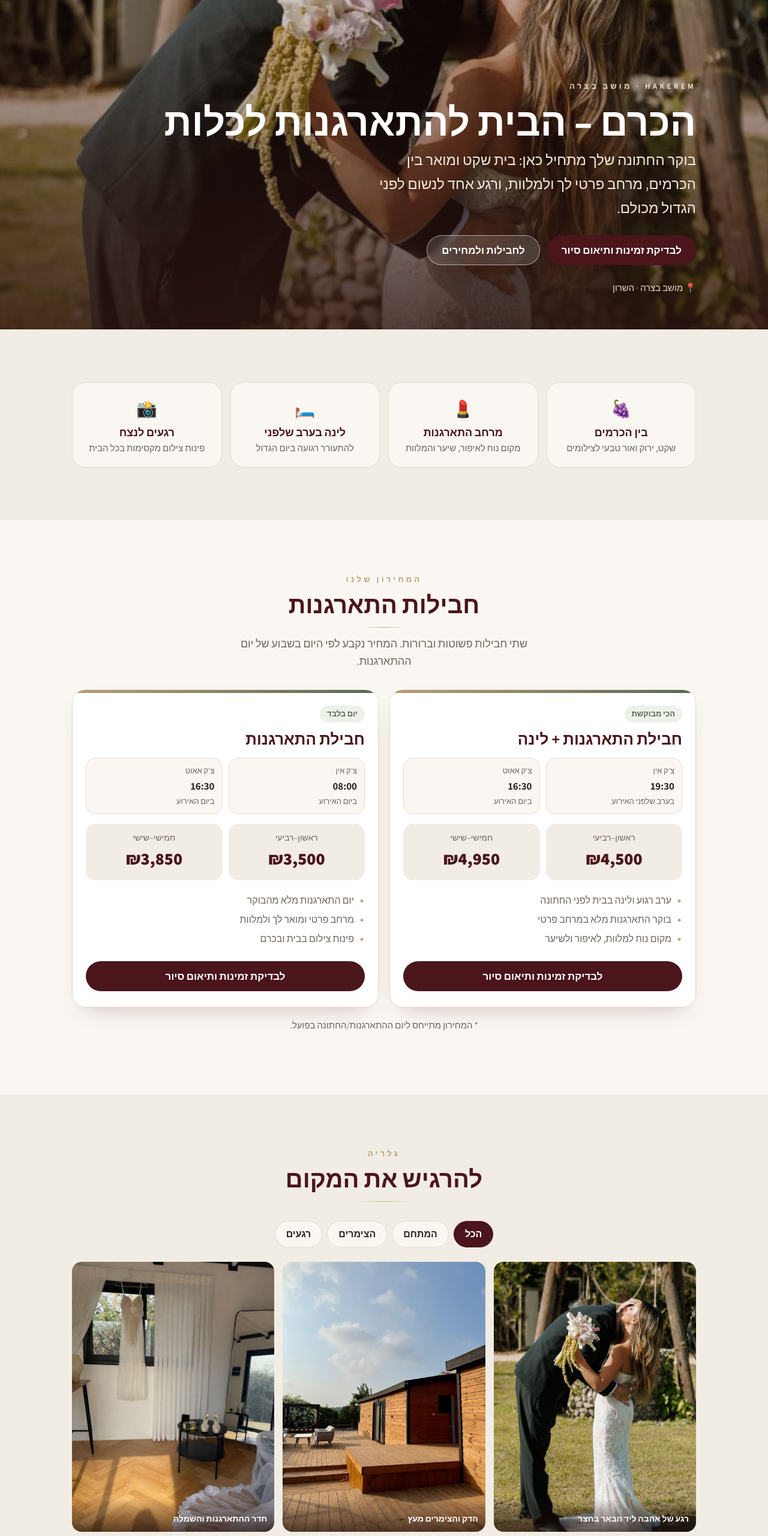
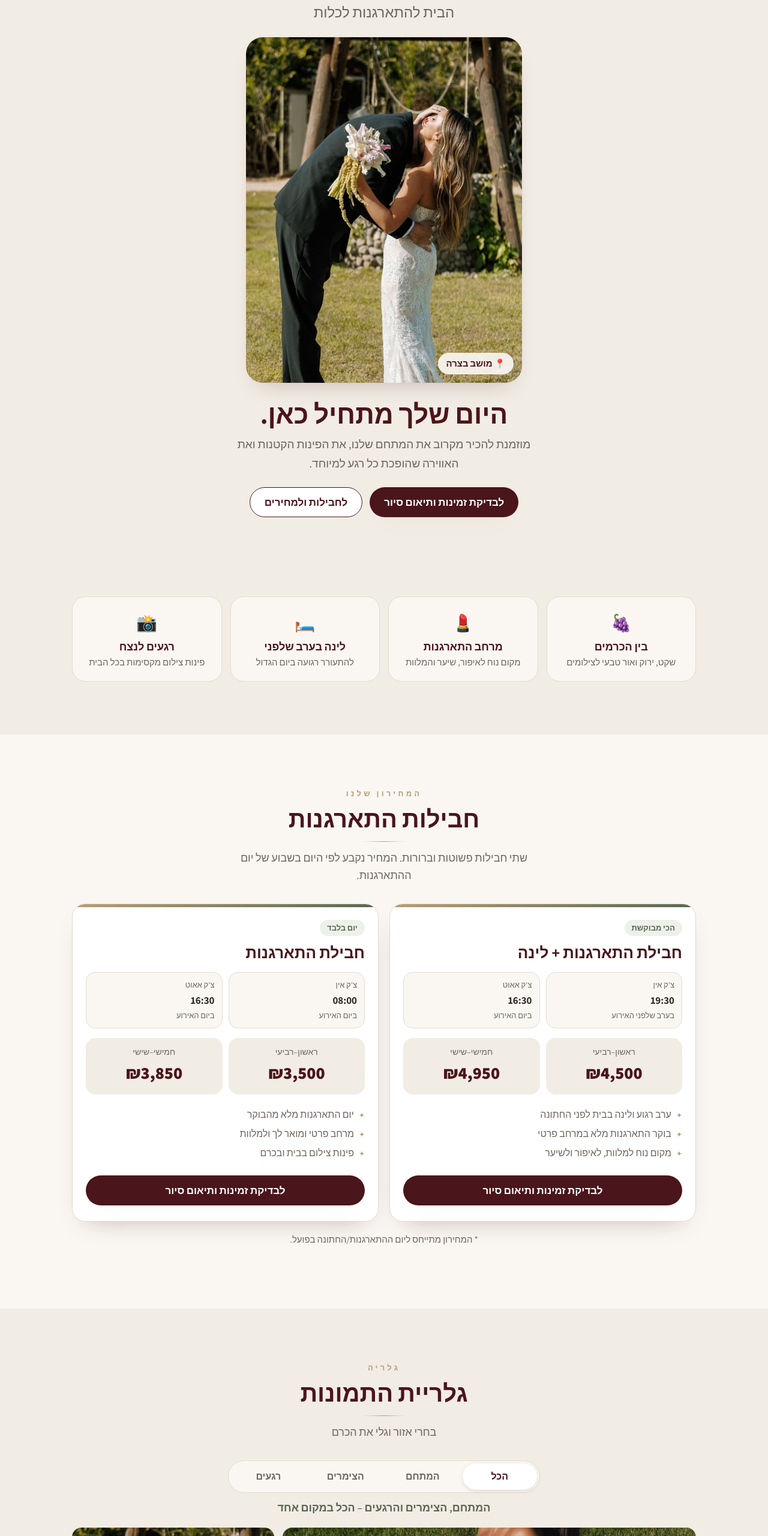
Before and after one commit to shmonnn-droid/-, a plain HTML site: page landing.html in a window 1280 px wide. Shown: the part 220-2780 px from the top of the page at 60% size. Drawn offline with Linux system fonts and the light colour scheme.

Commit message:
Landing page: follow the owner's design reference
Framed hero card (HAKEREM / הכרם / הבית להתארגנות לכלות, "היום שלך מתחיל כאן."),
segmented gallery tabs with a line per category and a large first photo, and the
closing "נשמח לארח אותך 🤍". Fixes a sideways scroll on mobile caused by the
hidden package radio buttons.

Co-Authored-By: Claude Opus 5.5 <noreply@anthropic.com>
Claude-Session: https://claude.ai/code/session_01HY83MGHxgqB8sRnRa9AnUe

```diff
--- a/landing.html
+++ b/landing.html
@@ -73,16 +73,17 @@
     nav.links a:hover { color: var(--wine); }
     .top-cta { min-height: 40px; padding: 0 16px; font-size: 15px; }
 
-    /* Hero */
-    .hero { position: relative; min-height: 88vh; display: flex; align-items: flex-end; color: #fff; overflow: hidden; padding: 0; }
-    .hero img.bg { position: absolute; inset: 0; width: 100%; height: 100%; object-fit: cover; object-position: center 35%; }
-    .hero::after { content: ''; position: absolute; inset: 0; background: linear-gradient(180deg, rgba(46, 20, 16, .15) 0%, rgba(46, 20, 16, .35) 45%, rgba(46, 20, 16, .82) 100%); }
-    .hero .wrap { position: relative; z-index: 1; padding-top: 120px; padding-bottom: 56px; }
-    .hero .eyebrow { color: #e9dcc5; }
-    .hero h1 { color: #fff; font-size: clamp(38px, 10vw, 64px); margin: 10px 0 6px; font-weight: 800; }
-    .hero .sub { font-size: clamp(19px, 4.6vw, 24px); color: #f4ece0; max-width: 560px; margin: 0 0 26px; }
-    .hero .actions { display: flex; flex-wrap: wrap; gap: 12px; }
-    .hero .place { margin-top: 26px; font-size: 15px; color: #e9dcc5; display: flex; align-items: center; gap: 8px; }
+    /* Hero: a soft framed card, like the design reference */
+    .hero { background: var(--stone); padding: 28px 0 44px; text-align: center; }
+    .hero .brandline { color: var(--olive); letter-spacing: .3em; font-weight: 700; font-size: 14px; }
+    .hero h1 { font-size: clamp(52px, 15vw, 84px); font-weight: 800; margin: 2px 0 0; letter-spacing: .02em; }
+    .hero .tagline { color: var(--muted); font-size: clamp(19px, 4.8vw, 24px); margin: 2px 0 22px; }
+    .hero .frame { position: relative; border-radius: 28px; overflow: hidden; box-shadow: var(--shadow); aspect-ratio: 4 / 5; max-height: 72vh; margin: 0 auto; max-width: 560px; }
+    .hero .frame img { width: 100%; height: 100%; object-fit: cover; object-position: center 30%; }
+    .hero .frame .badge { position: absolute; bottom: 14px; right: 14px; background: rgba(250, 247, 242, .92); color: var(--wine); font-weight: 700; font-size: 15px; padding: 6px 14px; border-radius: 999px; }
+    .hero .lead { font-size: clamp(30px, 8vw, 44px); margin: 26px 0 8px; }
+    .hero .sub { color: var(--muted); font-size: 19px; max-width: 520px; margin: 0 auto 24px; }
+    .hero .actions { display: flex; flex-wrap: wrap; gap: 12px; justify-content: center; }
 
     /* Highlights */
     .highlights { background: var(--stone); }
@@ -117,19 +118,22 @@
 
     /* Gallery */
     .gallery-sec { background: var(--stone); }
-    .filters { display: flex; gap: 8px; overflow-x: auto; padding-bottom: 6px; margin-bottom: 18px; justify-content: flex-start; scrollbar-width: none; }
+    .filters { display: flex; gap: 4px; padding: 4px; margin: 0 auto 10px; max-width: 520px; background: var(--cream); border: 1px solid var(--line); border-radius: 999px; }
     .filters::-webkit-scrollbar { display: none; }
     .filters button {
-      flex: 0 0 auto; font: inherit; font-size: 16px; font-weight: 600; padding: 8px 18px; border-radius: 999px; cursor: pointer;
+      flex: 1 1 0; font: inherit; font-size: 16px; font-weight: 600; padding: 8px 18px; border-radius: 999px; cursor: pointer;
       border: 1px solid var(--line); background: var(--cream); color: var(--ink);
     }
-    .filters button[aria-pressed="true"] { background: var(--wine); border-color: var(--wine); color: #fff; }
+    .filters button { border-color: transparent; background: transparent; color: var(--muted); padding: 8px 6px; }
+    .filters button[aria-pressed="true"] { background: #fff; color: var(--wine); box-shadow: 0 2px 10px -4px rgba(74, 21, 27, .35); }
+    .g-note { text-align: center; color: var(--olive); font-weight: 600; margin: 0 0 18px; min-height: 1.6em; }
     .g-grid { display: grid; grid-template-columns: 1fr 1fr; gap: 10px; }
     .g-item {
       position: relative; border: 0; padding: 0; cursor: pointer; border-radius: 16px; overflow: hidden; aspect-ratio: 3 / 4;
       background: linear-gradient(160deg, #e9e1d4, #d9cdb9); font: inherit;
     }
-    .g-item.wide { grid-column: span 2; aspect-ratio: 16 / 10; }
+    /* The first photo of each view is large; a leftover last photo fills the row. */
+    .g-item:first-child, .g-item:last-child:nth-child(even) { grid-column: span 2; aspect-ratio: 4 / 3; }
     .g-item img { width: 100%; height: 100%; object-fit: cover; transition: transform .4s; }
     .g-item:hover img { transform: scale(1.04); }
     .g-item .cap {
@@ -218,7 +222,7 @@
       .hl-grid { grid-template-columns: repeat(4, 1fr); }
       .pk-grid { grid-template-columns: 1fr 1fr; }
       .g-grid { grid-template-columns: repeat(3, 1fr); gap: 14px; }
-      .g-item.wide { grid-column: span 2; }
+      .g-item:last-child:nth-child(even) { grid-column: auto; aspect-ratio: 3 / 4; }
       .filters { justify-content: center; }
       section { padding: 88px 0; }
       .form-card { padding: 34px 32px; }
@@ -247,16 +251,20 @@
   <main id="top">
     <!-- Hero -->
     <section class="hero">
-      <img class="bg" src="assets/gallery/venue-swing-kiss.jpg" alt="חתן וכלה בחצר הכרם" fetchpriority="high" />
       <div class="wrap">
-        <div class="eyebrow">HAKEREM · מושב בצרה</div>
-        <h1>הכרם – הבית להתארגנות לכלות</h1>
-        <p class="sub">בוקר החתונה שלך מתחיל כאן: בית שקט ומואר בין הכרמים, מרחב פרטי לך ולמלוות, ורגע אחד לנשום לפני הגדול מכולם.</p>
+        <div class="brandline">HAKEREM</div>
+        <h1>הכרם</h1>
+        <p class="tagline">הבית להתארגנות לכלות</p>
+        <div class="frame">
+          <img src="assets/gallery/venue-swing-kiss.jpg" alt="חתן וכלה ליד הבאר בחצר הכרם" fetchpriority="high" />
+          <span class="badge">📍 מושב בצרה</span>
+        </div>
+        <h2 class="lead">היום שלך מתחיל כאן.</h2>
+        <p class="sub">מוזמנת להכיר מקרוב את המתחם שלנו, את הפינות הקטנות ואת האווירה שהופכת כל רגע למיוחד.</p>
         <div class="actions">
           <a class="btn btn-wine" href="#book">לבדיקת זמינות ותיאום סיור</a>
-          <a class="btn btn-ghost" href="#packages">לחבילות ולמחירים</a>
+          <a class="btn btn-outline" href="#packages">לחבילות ולמחירים</a>
         </div>
-        <div class="place">📍 מושב בצרה · השרון</div>
       </div>
     </section>
 
@@ -328,8 +336,9 @@
       <div class="wrap">
         <div class="section-head reveal">
           <div class="eyebrow">גלריה</div>
-          <h2>להרגיש את המקום</h2>
+          <h2>גלריית התמונות</h2>
           <div class="divider"></div>
+          <p>בחרי אזור וגלי את הכרם</p>
         </div>
         <div class="filters" role="group" aria-label="סינון הגלריה">
           <button type="button" data-filter="all" aria-pressed="true">הכל</button>
@@ -337,6 +346,7 @@
           <button type="button" data-filter="rooms" aria-pressed="false">הצימרים</button>
           <button type="button" data-filter="moments" aria-pressed="false">רגעים</button>
         </div>
+        <p class="g-note" id="galleryNote"></p>
         <div class="g-grid" id="galleryGrid"></div>
       </div>
     </section>
@@ -419,14 +429,14 @@
     <section id="contact" class="contact">
       <div class="wrap">
         <div class="eyebrow" style="color:#e6dcc8">צור קשר</div>
-        <h2>נשמח להכיר אותך</h2>
+        <h2>נשמח לארח אותך 🤍</h2>
         <p>לשאלות, זמינות ותיאום סיור במתחם – בטלפון או בוואטסאפ.</p>
         <a class="phone" href="tel:0533488645">053-3488645</a>
         <div class="actions">
           <a class="btn btn-outline" href="tel:0533488645">📞 חיוג</a>
           <a class="btn btn-wa" href="https://wa.me/972533488645" target="_blank" rel="noopener">💬 וואטסאפ</a>
         </div>
-        <p style="margin-top:22px">📍 מושב בצרה</p>
+        <p style="margin-top:22px">הכרם | הבית להתארגנות לכלות<br />מושב בצרה</p>
       </div>
     </section>
   </main>
@@ -480,14 +490,14 @@
 
   // ---------- Gallery ----------
   // To add photos: put the files in assets/gallery/ and add a line here.
-  // cat: 'venue' (המתחם) · 'rooms' (הצימרים) · 'moments' (רגעים). wide: true spans two columns.
+  // cat: 'venue' (המתחם) · 'rooms' (הצימרים) · 'moments' (רגעים). The first photo of each view is shown large.
   // An entry without src shows a neat placeholder until its photo is added.
   const GALLERY = [
+    { src: 'assets/gallery/venue-lawn-bride.jpg', cat: 'venue', alt: 'על הדשא בשמש' },
     { src: 'assets/gallery/venue-swing-kiss.jpg', cat: 'venue', alt: 'רגע של אהבה ליד הבאר בחצר' },
     { src: 'assets/gallery/venue-deck.jpg', cat: 'venue', alt: 'הדק והצימרים מעץ' },
     { src: 'assets/gallery/room-dress.jpg', cat: 'rooms', alt: 'חדר ההתארגנות והשמלה' },
-    { src: 'assets/gallery/moment-hair.jpg', cat: 'moments', alt: 'עיצוב השיער בבוקר החתונה', wide: true },
-    { src: 'assets/gallery/venue-lawn-bride.jpg', cat: 'venue', alt: 'על הדשא בשמש' },
+    { src: 'assets/gallery/moment-hair.jpg', cat: 'moments', alt: 'עיצוב השיער בבוקר החתונה' },
     { src: 'assets/gallery/room-bath-robe.jpg', cat: 'rooms', alt: 'חדר הרחצה עם חלוק הכלה' },
     { src: 'assets/gallery/moment-bride-fence.jpg', cat: 'moments', alt: 'הכלה ליד גדר החווה' },
     { src: 'assets/gallery/moment-couple-garden.jpg', cat: 'moments', alt: 'זוג בגינה הפורחת' },
@@ -499,6 +509,8 @@
     { src: 'assets/couple.jpg', cat: 'moments', alt: 'כלה וחתן בין הכרמים' }
   ];
   const CAT_LABEL = { venue: 'המתחם', rooms: 'הצימרים', moments: 'רגעים' };
+  const CAT_NOTE = { all: 'המתחם, הצימרים והרגעים – הכל במקום אחד', venue: 'חצר ירוקה, דק עץ ופינות צילום בין העצים',
+    rooms: 'הפרטים הקטנים שעושים את ההבדל', moments: 'רגעים אמיתיים מכלות שהתארגנו בהכרם' };
   let filter = 'all';
   let shown = [];   // photos with a src in the current filter, for the lightbox
   let lbIndex = 0;
@@ -506,6 +518,7 @@
   function renderGallery() {
     const items = GALLERY.filter(g => filter === 'all' || g.cat === filter);
     shown = items.filter(g => g.src);
+    $('galleryNote').textContent = CAT_NOTE[filter];
     $('galleryGrid').innerHTML = items.map(g => g.src
       ? `<button type="button" class="g-item${g.wide ? ' wide' : ''}" data-photo="${shown.indexOf(g)}" aria-label="הגדלת התמונה: ${g.alt}">
            <img src="${g.src}" alt="${g.alt}" loading="lazy" /><span class="cap">${g.alt}</span></button>`
```
